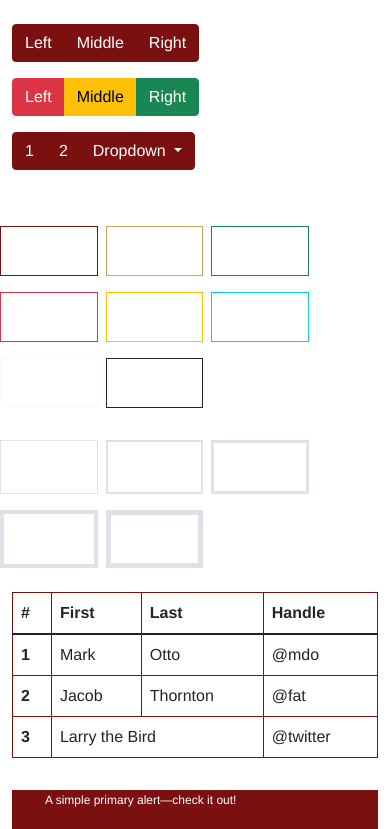
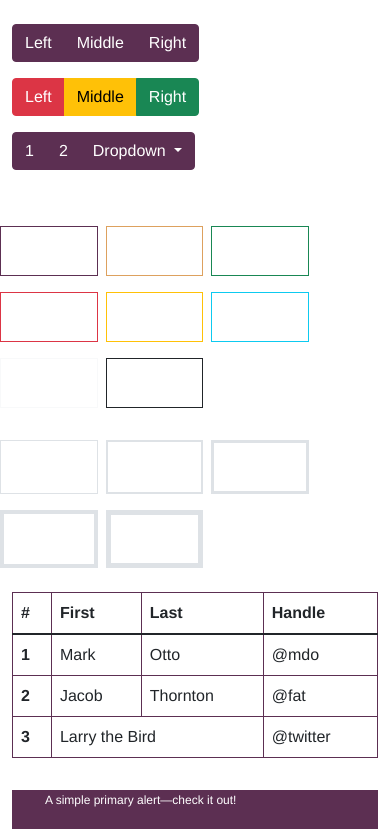
Before and after one commit to Adebayo-S/proCode-Digital-Solutions, a website: page bootstrapV-kit.html in a window 390 px wide. Shown: the part 760-1589 px from the top of the page. Drawn offline with nearby package versions, Linux system fonts and the light colour scheme.

Commit message:
feat: alert media query added

```diff
--- a/scss/_custom.scss
+++ b/scss/_custom.scss
@@ -5,7 +5,8 @@ $none: none !important;
 
 //Theme colors
 $themeColor: #606c38;
-$vineWine:    #7b1010;
+$deepWine: #7b1010;
+$vineWine:  #5c2f52;
 $orange: #dda15e;
 
 $primary:       $vineWine;
--- a/scss/sections/_alert.scss
+++ b/scss/sections/_alert.scss
@@ -1,6 +1,9 @@
 @use '../custom' as *;
 
 .alert {
+    //position: fixed;
+    display: block;
+    z-index: 20;
     font-size: 0.75rem;
     background-color: $primary;
     color: $white;
@@ -15,3 +18,10 @@
     line-height: 0.8rem;
     margin: auto;
 }
+
+@include media-breakpoint-up(lg) {
+    .alert {
+        font-size: 1.2rem;
+        height: 5rem;
+    }
+}
--- a/scss/sections/_header.scss
+++ b/scss/sections/_header.scss
@@ -2,8 +2,11 @@
 
 
 
+/* --------------------NAVIGATION LINKS-----------------------------*/
 
-
+li {
+    margin-left: 3.8rem;
+}
 
 
 
```
Also changed, not shown: index.html (+1 -3 lines), assets/css/style.css, 1 other file.
